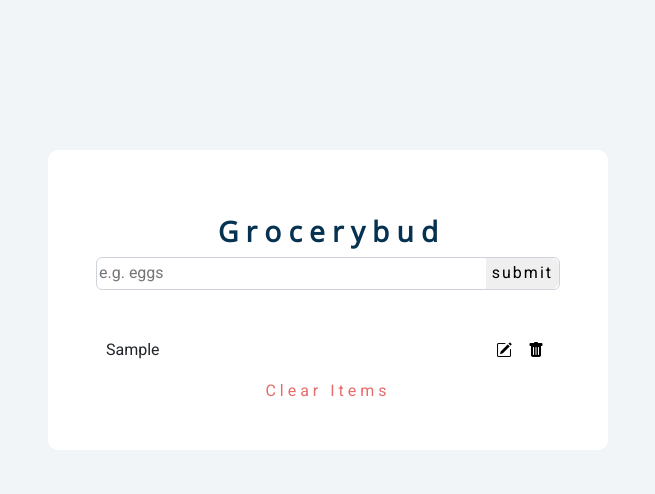
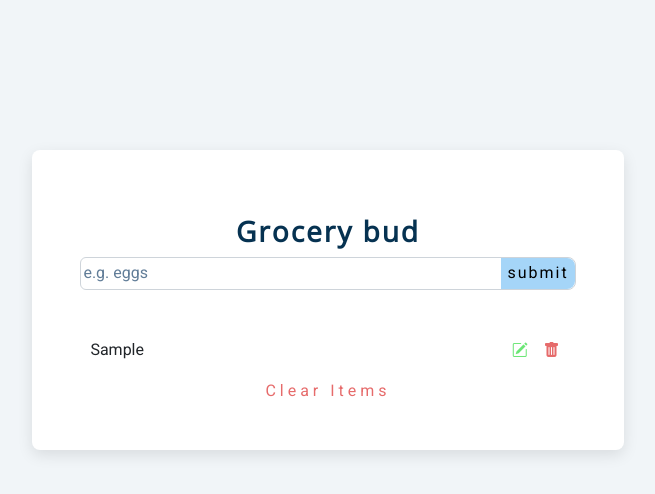
Before and after one commit to yaseen-aot/fresher-project-grocery-list, a plain HTML site: page grocery1/index.html in a window 1280 px wide. Both pictures are taken after typing "Sample" into the empty fields and a click on the button "submit". Shown: the whole page, without its empty margins (312-967 px from the left). Drawn offline with nearby package versions, Linux system fonts and the light colour scheme.

Commit message:
css updated

```diff
--- a/grocery1/index.html
+++ b/grocery1/index.html
@@ -35,9 +35,9 @@
     <section class="sectionone px-5 py-2  ">
         <form class="gro-form  justify-content-center">
             <p class="msg mb-3 mt-3 text-center " style="height: 25px ;"></p>
-            <h3 class="grocerytitle text-center fw-bold">G r o c e r y b u d</h3>
-            <div class="form-control p-0 d-flex justify-content-between  "style="max-width: 500px;">
-              <input class="" style="max-width: 420px;border: none;" type="text" id="gro-input" placeholder="e.g. eggs" />
+            <h3 class="grocerytitle text-center fw-bold">Grocery bud</h3>
+            <div id="inputhold" class="form-control  p-0 d-flex justify-content-between  "style="max-width: 500px;">
+              <input class="" style="min-width: 420px;border: none;" type="text" id="gro-input" placeholder="e.g. eggs" />
               <button type="submit"style="border: none; height: 31px;" id="btnid" class="gro-btn ">submit</button>
             </div>
         </form>
--- a/grocery1/styles.css
+++ b/grocery1/styles.css
@@ -24,12 +24,16 @@ html,body{
     min-height: 300px;
     border-radius: 10px;
     background-color: #fff;
+    box-shadow: 0 5px 15px rgba(0, 0, 0, 0.1);;
+    transition: all 0.3s linear;
+    border-radius: 0.5rem;;
 
 }
 .grocerytitle{
     font-family: "Open Sans", sans-serif;
     color: hsl(205deg 86% 17%);
     font-size: 28px;
+    letter-spacing: 2px;
 }
 #editbtn{
     background-color: #fff;
@@ -41,6 +45,7 @@ html,body{
     padding-inline: 10px;
     display: flex;
     justify-content: space-between;
+
 }
 .msg-danger {
     color: #721c24;
@@ -74,15 +79,37 @@ html,body{
     border-top-left-radius: 0.5rem;
     border-bottom-left-radius: 0.5rem;
     color:  hsl(210, 22%, 49%);
-    border-color: transparent;
+    /* border-color: transparent; */
 
   }
   #gro-input::placeholder{
 
+    color:hsl(210, 22%, 49%);
   }
   #btnid{
     border-top-right-radius: 0.5rem;
     border-bottom-right-radius: 0.5rem;
     letter-spacing: 2px;
     cursor: pointer;
+    background:  hsl(205, 86%, 81%);
+    content:  #49a6e9;
+    transition:  all 0.3s linear;
   }
+  #inputhold{
+    border-top-right-radius: 0.5rem;
+    border-bottom-right-radius: 0.5rem;
+  }
+  #editbtn {
+    color: hsl(125, 71%, 66%);
+    cursor: pointer;
+  }
+  #editbtn:hover {
+    color: hsl(125, 67%, 44%);
+  }
+  #dltbtn {
+    color: hsl(360, 71%, 66%);
+    cursor: pointer;
+  }
+  #dltbtn:hover {
+    color: hsl(360, 67%, 44%);
+  }
```
